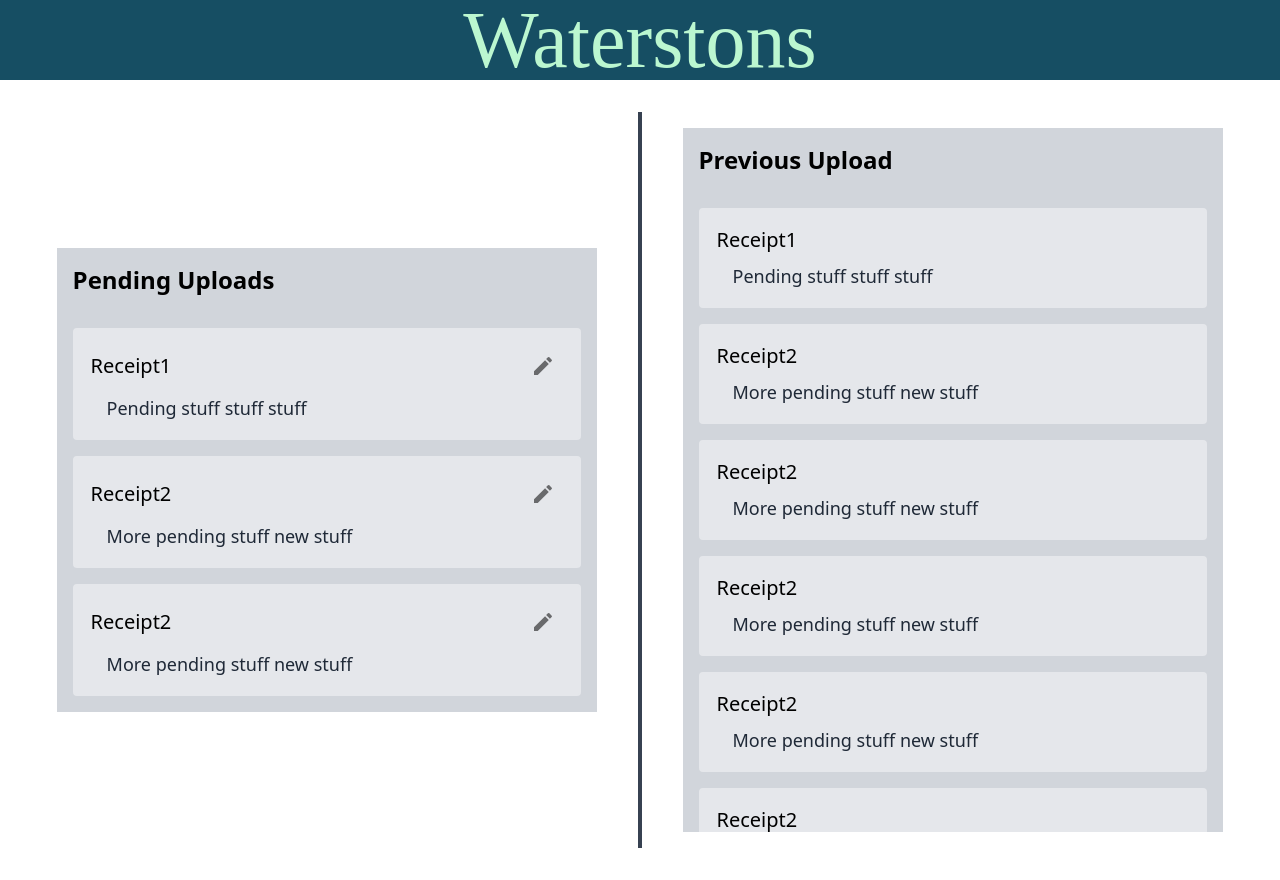
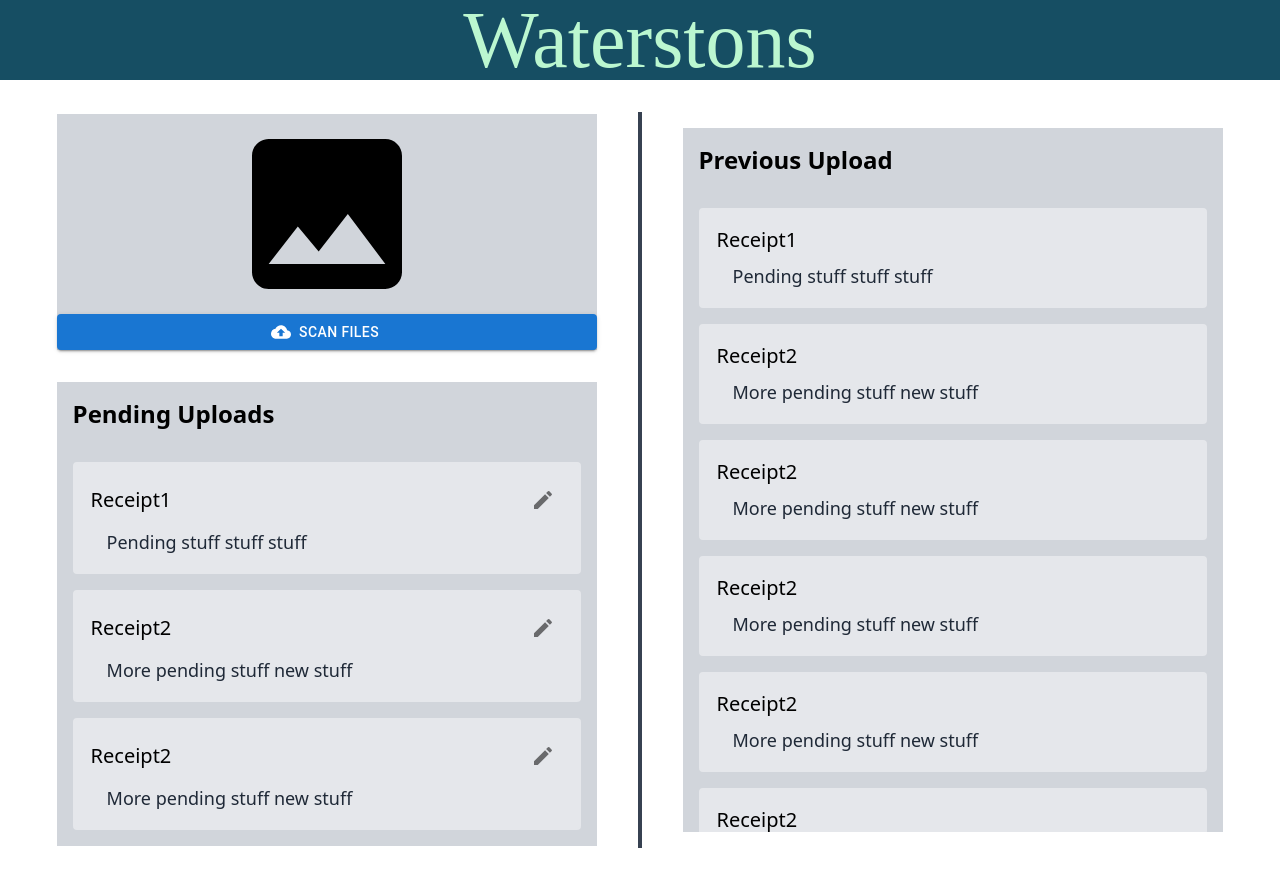
Before and after one commit to COMP2281/software-engineering-group24-25-22, a React (Vite) app in the folder frontend/: page / in a window 1280 px wide. Built offline with nearby package versions, Linux system fonts and the light colour scheme.

Commit message:
added the image upload box

```diff
--- a/frontend/src/component/buttons/upload_button.tsx
+++ b/frontend/src/component/buttons/upload_button.tsx
@@ -1,9 +1,34 @@
-import React from 'react'
+import Button from '@mui/material/Button';
+import CloudUploadIcon from '@mui/icons-material/CloudUpload';
+import { styled } from '@mui/material/styles';
+
+const VisuallyHiddenInput = styled('input')({
+    clip: 'rect(0 0 0 0)',
+    clipPath: 'inset(50%)',
+    height: 1,
+    overflow: 'hidden',
+    position: 'absolute',
+    bottom: 0,
+    left: 0,
+    whiteSpace: 'nowrap',
+    width: 1,
+});
 
 export function UploadButton() {
     return (
-        <div>
-
-        </div>
+        <Button
+            component="label"
+            role={undefined}
+            variant="contained"
+            tabIndex={-1}
+            startIcon={<CloudUploadIcon />}
+        >
+            Scan Files
+            <VisuallyHiddenInput
+                type="file"
+                onChange={(event: React.ChangeEvent<HTMLInputElement>) => console.log(event.target.files)}
+                multiple
+            />
+        </Button>
     );
 }
--- a/frontend/src/component/image_upload.tsx
+++ b/frontend/src/component/image_upload.tsx
@@ -1,9 +1,18 @@
 import React from 'react'
+import { UploadButton } from '../component/buttons/upload_button.tsx'
+
+import ImageIcon from '@mui/icons-material/Image';
 
 export function ImageUpload() {
     return (
-        <div>
+        <div className='bg-gray-300 w-fill'>
+            <div className='flex flex-col'>
+                <div className='h-[80%] w-fill flex justify-center items-center'>
+                    <ImageIcon style={{ fontSize: '200px' }} /> {/* Custom size */}
+                </div>
 
+                <UploadButton/>
+            </div>
         </div>
     );
 }
--- a/frontend/src/pages/upload_configuration.tsx
+++ b/frontend/src/pages/upload_configuration.tsx
@@ -2,13 +2,19 @@
 
 import { PendingUploadBox } from '../component/box/pending_upload_box.tsx';
 import { PreviosUploadBox } from '../component/box/previous_upload_box.tsx';
+import { ImageUpload } from '../component/image_upload.tsx'
 
 export function UploadConfiguration() {
     return (
         <div className="flex flex-col lg:flex-row lg:h-screen justify-center items-center p-8">
             <div className="lg:w-1/2 w-full flex justify-center items-center py-4 h-full">
-                <div className="w-11/12">
+
+                <div className="w-11/12 gap-4">
+                    <div className='flex flex-col gap-y-8'>
+                    <ImageUpload />
                     <PendingUploadBox />
+                    </div>
+
                 </div>
             </div>
 
```
